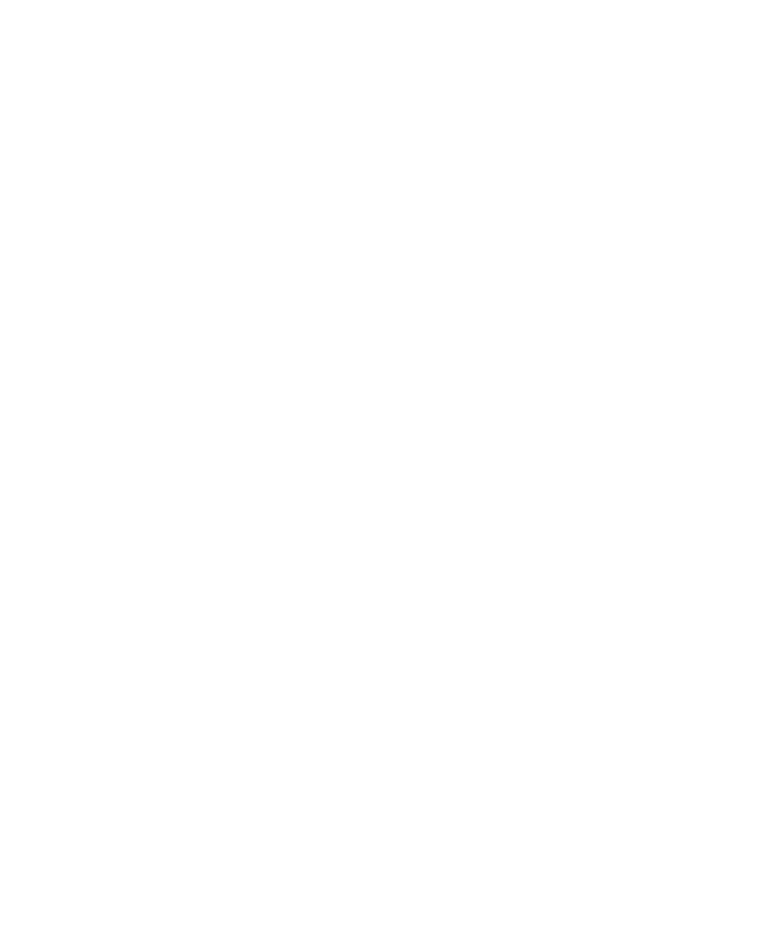
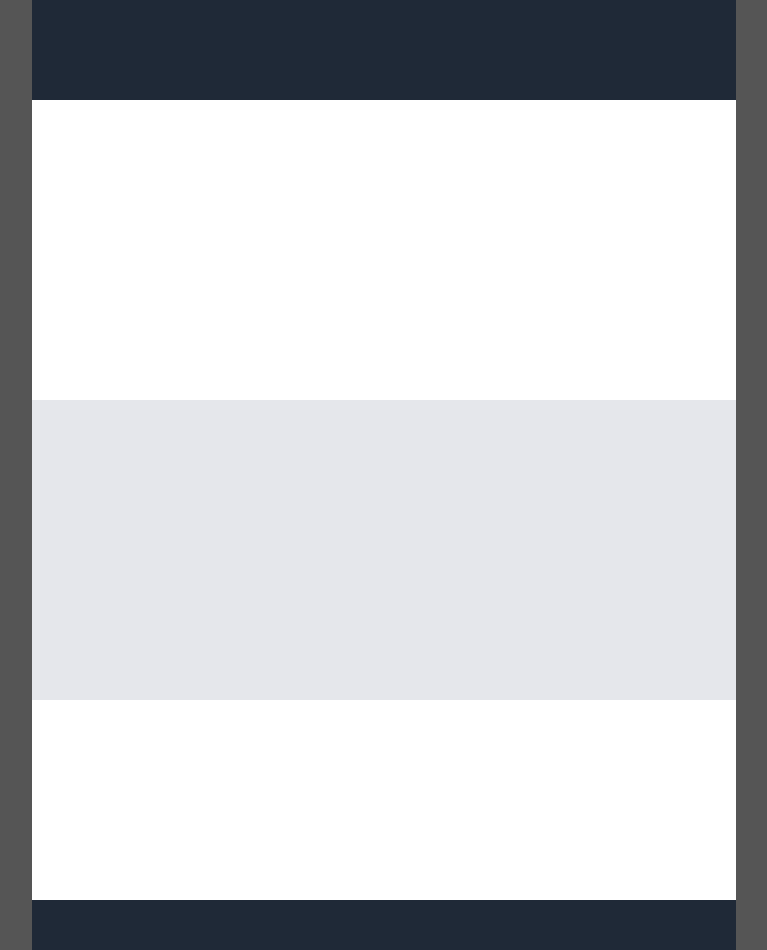
Before and after one commit to mrdietz/odin-landing-page, a plain HTML site: page index.html in a window 1280 px wide. Shown: the whole page, without its empty margins (256-1023 px from the left). Before the commit the page ends 800 px from the top, so only its background shows below. Drawn offline with Linux system fonts and the light colour scheme.

Commit message:
Initial layout complete

```diff
--- a/index.html
+++ b/index.html
@@ -4,9 +4,14 @@
     <meta charset="UTF-8">
     <meta http-equiv="X-UA-Compatible" content="IE=edge">
     <meta name="viewport" content="width=device-width, initial-scale=1.0">
+    <link rel="stylesheet" href="style.css">
     <title>Document</title>
 </head>
 <body>
-
+    <div class="hero"></div>
+    <div class="random"></div>
+    <div class="quote"></div>
+    <div class="cta"></div>
+    <div class="footer"></div>
 </body>
 </html>
--- /dev/null
+++ b/style.css
@@ -0,0 +1,30 @@
+body {
+    margin: auto;
+    width: 55%;
+    background-color: #555555;
+}
+
+.hero {
+    height: 100px;
+    background-color: #1F2937;
+}
+
+.random {
+    height: 300px;
+    background-color: #FFFFFF;
+}
+
+.quote {
+    height: 300px;
+    background-color: #E5E7EB;
+}
+
+.cta {
+    height: 200px;
+    background-color: #FFFFFF;
+}
+
+.footer {
+    height: 50px;
+    background-color: #1F2937;
+}
```
